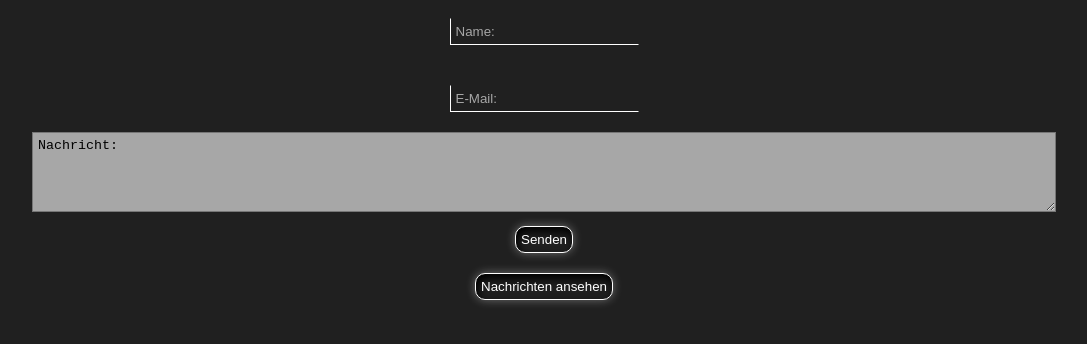
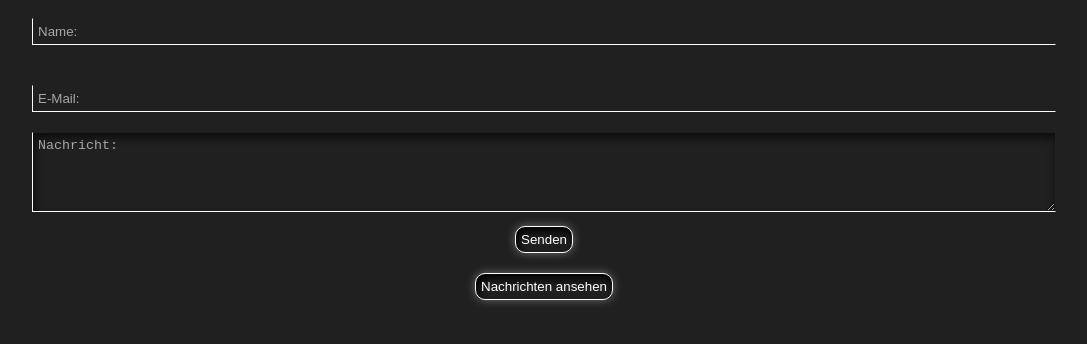
Before and after one commit to simonJda/Formular, a website: page public/index.html in a window 1280 px wide. Shown: the part 80-424 px from the top of the page, without its empty margins (96-1183 px from the left). Drawn offline with Linux system fonts and the light colour scheme.

Commit message:
design edit

```diff
--- a/public/style.css
+++ b/public/style.css
@@ -71,6 +71,12 @@ input {
     color: white;
     padding: 5px;
     transition: 0.3s all;
+    width: 80%;
+}
+
+input:hover {
+    border-radius: 10px;
+    border: 1px solid grey;
 }
 
 input::placeholder {
@@ -86,12 +92,31 @@ input:focus {
 textarea {
     width: 80%;
     height: 80px;
-    background-color: #a7a7a7;
+    background-color: transparent;
     padding: 5px;
+    border-left: 1px solid white;
+    border-top: 1px solid transparent;
+    border-right: 1px solid transparent;
+    border-bottom: 1px solid white;
+    outline: none;
+    color: white;
+    box-shadow: inset 2px 5px 10px rgba(0, 0, 0, 0.624);
+    transition: 0.3s all;
 }
 
 textarea::placeholder {
-    color: black;
+    color: rgb(167, 167, 167);
+}
+
+textarea:focus {
+    border-radius: 10px;
+    border: 1px solid grey;
+    box-shadow: inset 2px 5px 10px rgba(0, 0, 0, 0.624), 0 0 100px rgba(255, 255, 255, 0.453);
+}
+
+textarea:hover {
+    border-radius: 10px;
+    border: 1px solid grey;
 }
 
 button {
```
